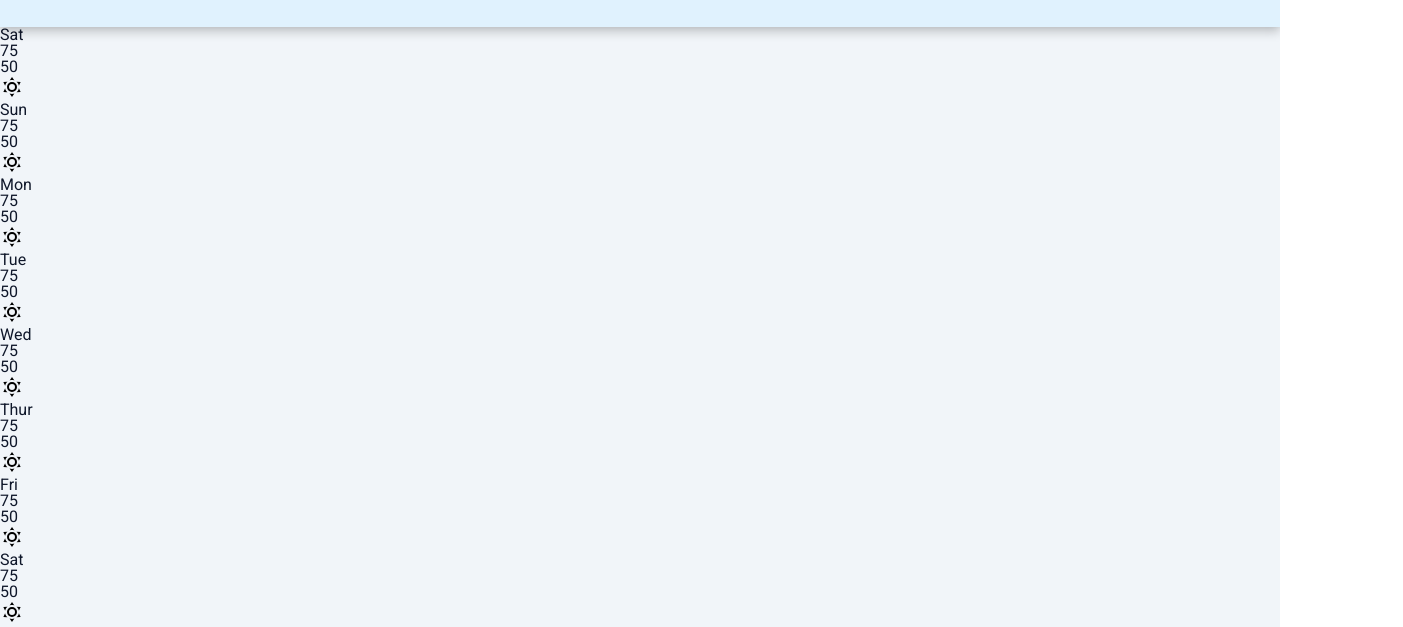
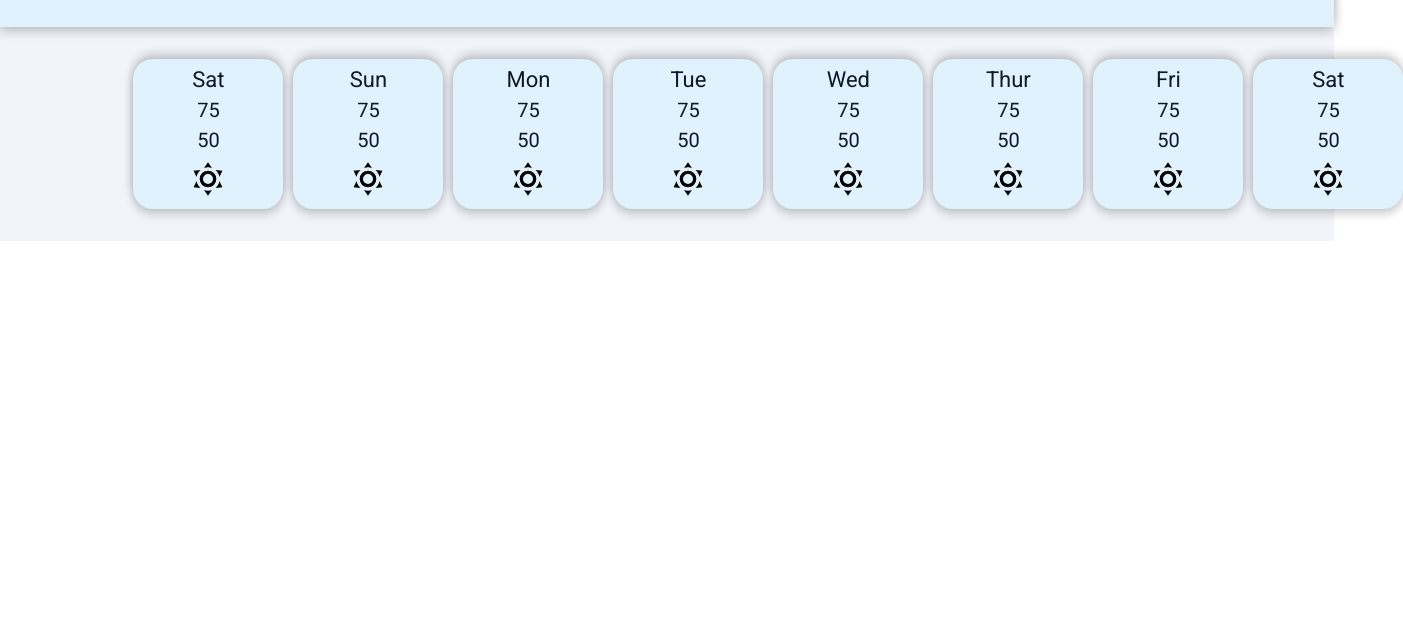
Before and after one commit to jasondewese/odin-weather-app, a website built with webpack: page dist/index.html in a window 1280 px wide. Shown: the part 729-1356 px from the top of the page, 1403 px wide, since content can reach past the window. After the commit the page ends 970 px from the top, so only its background shows below. Built offline with Linux system fonts and the light colour scheme.

Commit message:
Style seven day forecast

```diff
--- a/src/style.css
+++ b/src/style.css
@@ -21,7 +21,7 @@ header {
     background-color: #e0f2fe;
     box-shadow: 0px 5px 10px rgba(0,0,0,0.2);
     z-index:1;
-    font-size: 24px;
+    font-size: 22px;
 }
 
 header img {
@@ -48,6 +48,7 @@ header form button {
     width: 125px;
     font-size: 24px;
     box-shadow: 0px 3px 5px rgba(0,0,0,0.2), 0px -3px 5px rgba(0,0,0,0.2);
+
 }
 
 .units-wrapper {
@@ -111,6 +112,7 @@ main {
 .weather-details-wrapper {
     display: flex;
     align-items: center;
+    justify-items: center;
     justify-content: space-evenly;
     background-color: #e0f2fe;
     height: 100%;
@@ -136,7 +138,44 @@ main {
 
 /*****style seven day forecast*****/
 .seven-day {
+    background-color: #f1f5f9;
+    font-size: 20px;
+    display: flex;
+    justify-content: center;
+    align-items: center;
+    width: 100%;
+}
 
-    background-color: #f1f5f9;
+.seven-day-wrapper {
+    padding: 2rem;
+    display: grid;
+    gap:10px;
+    grid-template-columns: repeat(8, 1fr);
+    height: 150px;
+
+    width: 80%;
+}
+
+.seven-day img {
+    width: 2.5rem;
+}
+
+
+
+.day-wrapper {
+    height: 100%;
+    width: 150px;
+    display: flex;
+    flex-direction: column;
+    align-items: center;
+    justify-content: space-evenly;
+    border-radius: 20px;
+    background-color: #e0f2fe;
+    box-shadow: 0px 5px 10px rgba(0,0,0,0.2), 0px -5px 10px rgba(0,0,0,0.2);
+    z-index: 1;
+}
+
+.day-wrapper .day {
+    font-size: 22px;
 }
 /*****end style seven day forecast*****/
```
Also changed, not shown: dist/main.js.
